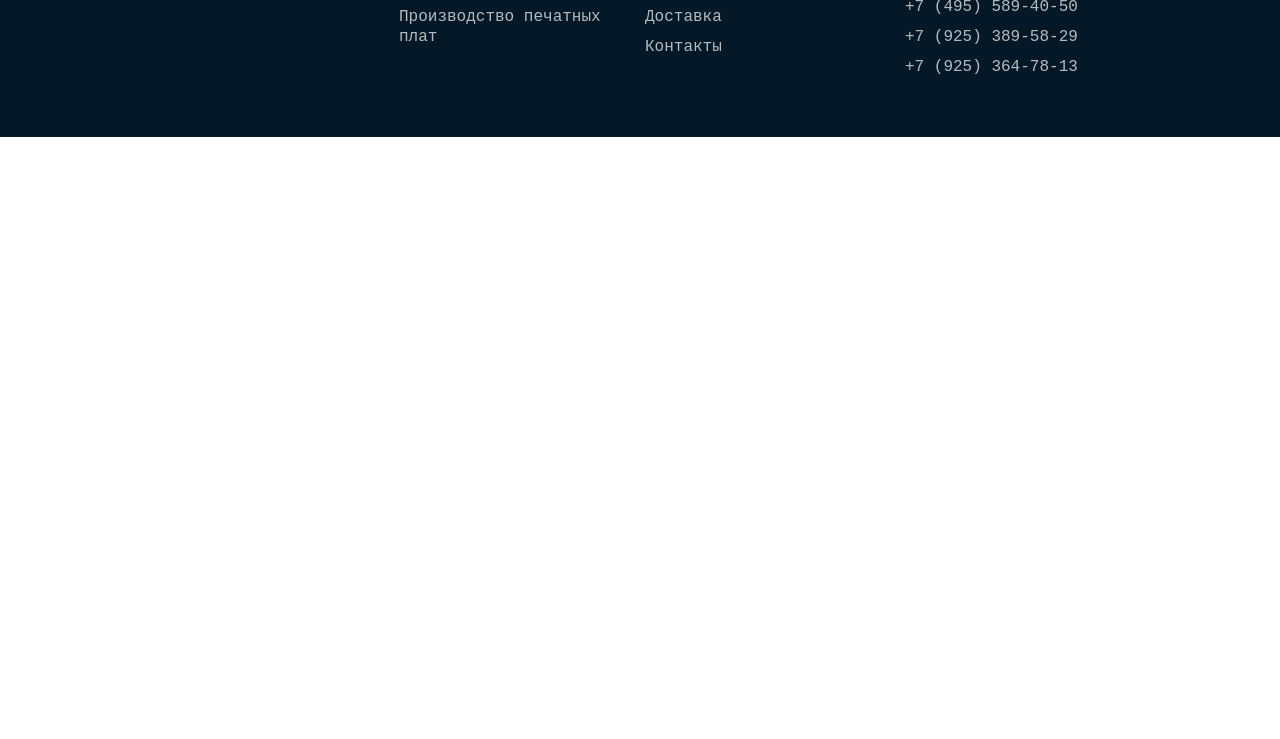
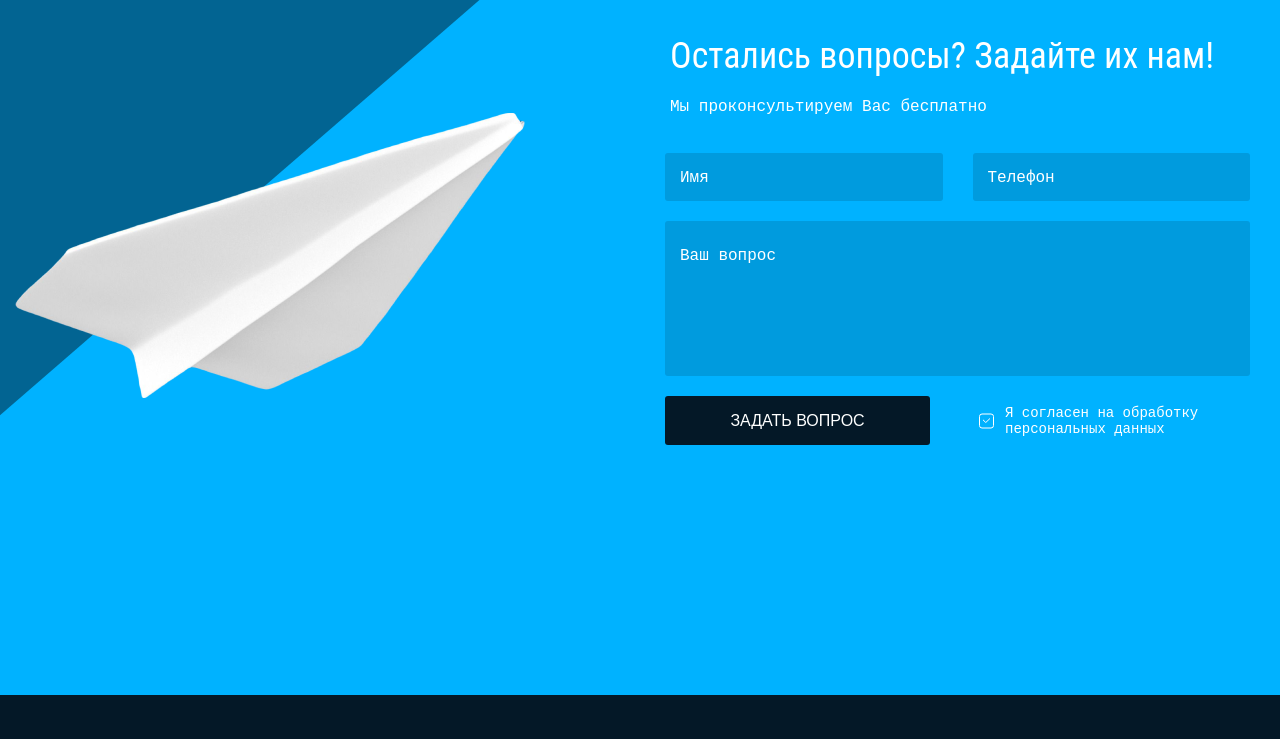
Before and after one commit to ZIKZAGis/Smart-Device, a website: page source/sitemap.html in a window 1280 px wide. Shown: the part 3391-4130 px from the top of the page. Before the commit the page ends 3528 px from the top, so only its background shows below. Drawn offline with nearby package versions, Linux system fonts and the light colour scheme; files that its build step writes are made by us from their sources; files whose address does not match are found by name.

Commit message:
добавляет блок обратной связи

```diff
--- /dev/null
+++ b/source/sass/main/feedback.scss
@@ -0,0 +1,230 @@
+.feedback {
+  position: relative;
+  background-color: $light-blue;
+  padding-top: 170px;
+  padding-bottom: 250px;
+  color: $default-white;
+  z-index: 1;
+  overflow: hidden;
+
+  &::before {
+    content: "";
+    position: absolute;
+    width: 50%;
+    height: 0;
+    border-top: 840px solid $dark-blue;
+    border-right: 970px solid transparent;
+    right: 50%;
+    top: 0;
+    opacity: 0.5;
+    z-index: 0;
+  }
+
+  @include vp-1024 {
+    padding-top: 50px;
+    padding-bottom: 125px;
+
+    &::before {
+      display: none;
+    }
+  }
+
+  @include vp-770 {
+    padding-bottom: 90px;
+  }
+}
+
+.feedback__wrapper {
+  position: relative;
+  z-index: 2;
+
+  h2 {
+    width: 580px;
+    font-family: $ff-regular;
+    font-size: 36px;
+    font-weight: 400;
+    line-height: 51px;
+    margin: 0 0 15px auto;
+  }
+
+  p {
+    width: 580px;
+    font-family: $ff-ptmono;
+    font-size: 16px;
+    line-height: 21px;
+    margin: 0 0 35px auto;
+  }
+}
+
+.feedback__form {
+  position: relative;
+  display: flex;
+  width: 585px;
+  gap: 20px 30px;
+  flex-wrap: wrap;
+  margin-left: auto;
+
+  input,
+  textarea {
+    border: none;
+    border-radius: 3px;
+    background-color: $form-blue;
+    color: $default-white;
+
+    &::placeholder {
+      font-family: $ff-ptmono;
+      font-size: 16px;
+      line-height: 21px;
+      color: $default-white;
+    }
+  }
+
+  input {
+    width: 100%;
+    padding: 15px;
+  }
+
+  textarea {
+    width: 100%;
+    padding: 25px 15px;
+    min-height: 155px;
+  }
+
+  div:first-child {
+    display: grid;
+    grid-template-columns: repeat(2, 1fr);
+    width: 100%;
+    gap: 20px 30px;
+  }
+
+  div:last-child {
+    display: flex;
+    justify-content: space-between;
+    align-items: center;
+  }
+
+  button {
+    width: 265px;
+    font-family: $ff-bold;
+    text-transform: uppercase;
+    font-size: 16px;
+    line-height: 19px;
+    padding: 15px 25px;
+    color: $default-white;
+    border: none;
+    border-radius: 3px;
+    background-color: $dark-blue;
+    cursor: pointer;
+
+    &:hover {
+      background-color: $default-white;
+      color: $dark-blue;
+    }
+
+    &:active {
+      opacity: 0.6;
+      background-color: $default-white;
+      color: $dark-blue;
+    }
+  }
+
+  span {
+    position: relative;
+    display: block;
+    max-width: 234px;
+    font-family: $ff-ptmono;
+    font-size: 14px;
+    line-height: 16px;
+    margin-left: 75px;
+    cursor: pointer;
+
+    &::before {
+      content: "";
+      position: absolute;
+      left: -26px;
+      top: 50%;
+      box-sizing: border-box;
+      width: 15px;
+      height: 15px;
+      border-radius: 3px;
+      transform: translateY(-50%);
+      background-color: $default-white;
+      cursor: pointer;
+    }
+  }
+
+  input[type="checkbox"]:checked + span::before {
+    border: 1px solid $default-white;
+    background: center no-repeat url("../img/check.svg") transparent;
+  }
+
+  &::before {
+    content: "";
+    position: absolute;
+    width: 510px;
+    height: 285px;
+    left: -650px;
+    top: -40px;
+    background-image: url("../img/airplane.png");
+  }
+}
+
+@include vp-1024 {
+  .feedback__wrapper {
+    h2,
+    p {
+      margin-left: 0;
+    }
+  }
+
+  .feedback__form {
+    width: 100%;
+
+    &::before {
+      display: none;
+    }
+
+    textarea {
+      width: 100%;
+    }
+  }
+}
+
+@include vp-770 {
+  .feedback__wrapper {
+    h2 {
+      width: 100%;
+      font-size: 30px;
+      line-height: 42px;
+    }
+
+    p {
+      width: 100%;
+      font-size: 14px;
+      line-height: 19px;
+    }
+  }
+
+  .feedback__form {
+    div:first-child {
+      grid-template-columns: 1fr;
+    }
+
+    div:last-child {
+      display: grid;
+      width: 100%;
+      grid-template-columns: 1fr;
+      row-gap: 20px;
+    }
+
+    button {
+      width: 100%;
+    }
+
+    span {
+      width: calc(100% - 30px);
+      max-width: none;
+      margin-left: 30px;
+    }
+  }
+}
--- a/source/sass/style.scss
+++ b/source/sass/style.scss
@@ -17,6 +17,7 @@
 @import "main/advantages";
 @import "main/about";
 @import "main/products";
+@import "main/feedback";
 
 //footer
 
--- a/source/sass/variables.scss
+++ b/source/sass/variables.scss
@@ -2,6 +2,7 @@ $white: #f2f5f6;
 $default-white: #ffffff;
 $dark-blue: #041827;
 $light-blue: #00b2ff;
+$form-blue: rgba(4, 20, 39, 0.15);
 
 $ff-regular: "Roboto Condensed", "Arial", sans-serif;
 $ff-bold: "Roboto Condensed Bold", "Arial Bold", sans-serif;
--- a/source/sitemap.html
+++ b/source/sitemap.html
@@ -153,6 +153,30 @@
           </div>
         </div>
       </section>
+      <section class="feedback">
+        <div class="feedback__wrapper container">
+          <h2>Остались вопросы? Задайте их нам!</h2>
+          <p>Мы проконсультируем Вас бесплатно</p>
+          <form class="feedback__form" action="https://echo.htmlacademy.ru" method="GET">
+            <div>
+              <label>
+                <input type="text" name="name" placeholder="Имя" required>
+              </label>
+              <label>
+                <input type="number" name="number-phone" placeholder="Телефон" required>
+              </label>
+            </div>
+            <textarea name="question" id="question" placeholder="Ваш вопрос" required></textarea>
+            <div>
+              <button type="button" type="submit">Задать вопрос</button>
+              <label>
+                <input class="visually-hidden" type="checkbox" name="agreement" checked requiared>
+                <span>Я согласен на обработку  персональных данных</span>
+              </label>
+            </div>
+          </form>
+        </div>
+      </section>
     </main>
     <footer class="footer">
       <div class="footer__wrapper container">
```
Also changed, not shown: source/img/check.svg (added).
